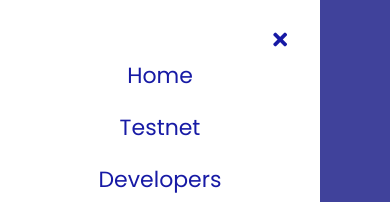
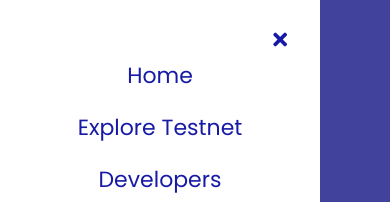
Before and after one commit to razor-network/razor-network-nuxt, a Nuxt app: page /mobile in a window 390 px wide. Both pictures are taken after a click on the link 40 px from the left and 40 px from the top of the page. Shown: the top 202 px of the page. Built offline with nearby package versions, Linux system fonts and the light colour scheme.

Commit message:
minor header and footer changes

```diff
--- a/components/Footer.vue
+++ b/components/Footer.vue
@@ -19,7 +19,7 @@
             data-aos="fade-down"
             data-aos-delay="0"
           >
-            <a href="#" class="logo link color-white">Razor network</a>
+            <a href="#" class="logo link color-white">Razor Network</a>
           </div>
           <div
             class="col-lg-4 col-sm-6 text-sm-left text-lg-right order-2 order-lg-0"
--- a/components/Header.vue
+++ b/components/Header.vue
@@ -16,7 +16,8 @@
           <!-- <a href="/" class="f-heading f-22 link color-main mb-20">Home</a> -->
         </div>
         <div>
-          <nuxt-link to="/dashboard" class="f-heading f-22 link color-main mb-20">Testnet</nuxt-link>
+          <a class="f-heading f-22 link color-main mb-20" href="https://razorscan.io">Explore Testnet</a>
+
         </div>
         <div>
           <nuxt-link to="/developers" class="f-heading f-22 link color-main mb-20">Developers</nuxt-link>
```
